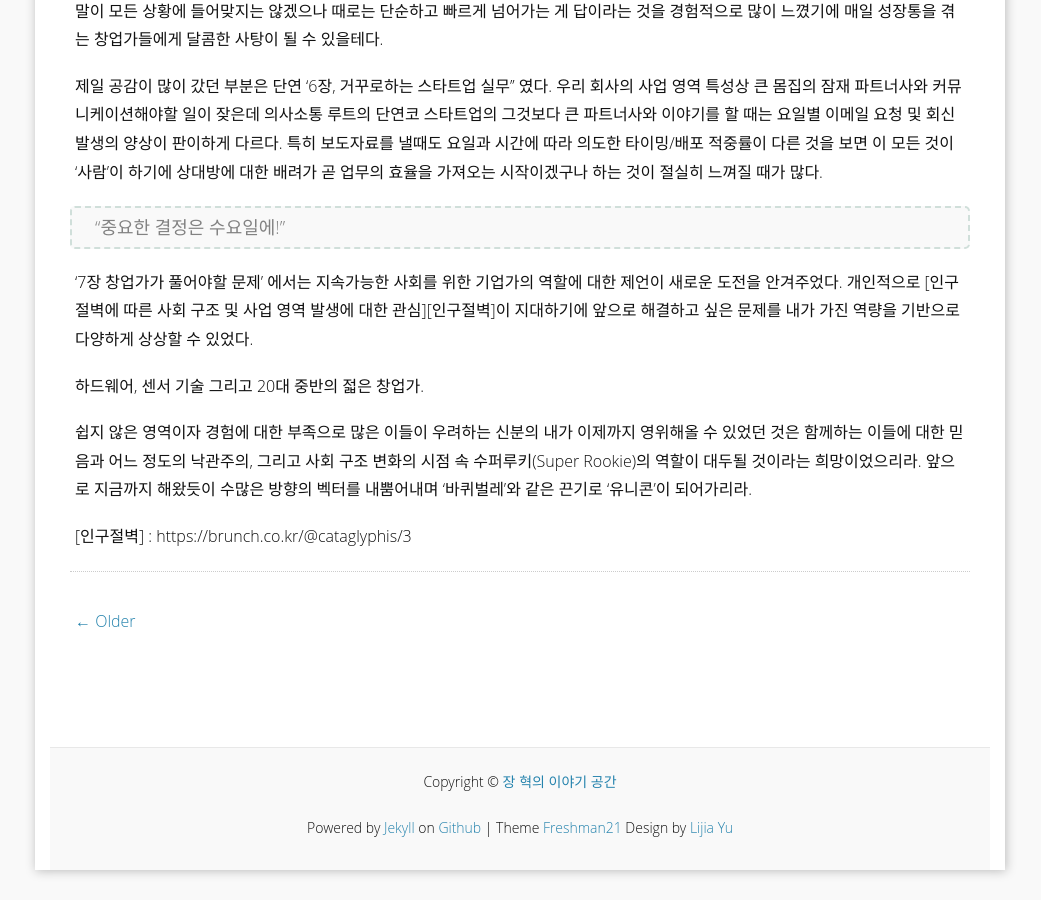
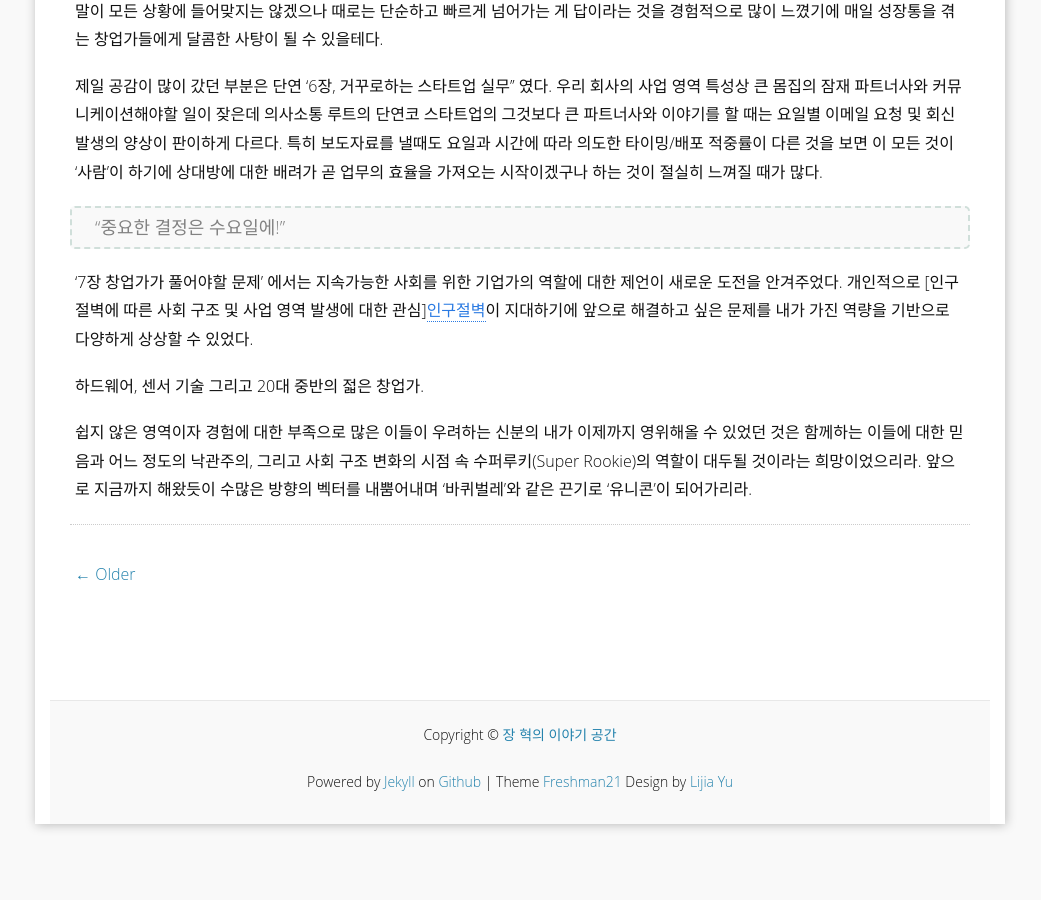
Before and after one commit to HyoukJang/HyoukJang.github.io, a Jekyll site: the page built from _posts/2016-08-19-path-of-young-entrepreneur.md, in a window 1280 px wide and 900 px high, scrolled down 1751 px. Shown: the whole window, without its empty margins (120-1161 px from the left). Built offline with Jekyll 4.4.1, drawn with Linux system fonts in a browser that asks for light colours; nearby versions of some CDN libraries; some web fonts are replaced; comment, search, counter and statistics services are not loaded; after the commit the page ends 2605 px from its top, so only the background shows below that.

Commit message:
modify error

```diff
--- a/_posts/2016-08-19-path-of-young-entrepreneur.md
+++ b/_posts/2016-08-19-path-of-young-entrepreneur.md
@@ -24,11 +24,8 @@ tags:  book life startup
 
 > "중요한 결정은 수요일에!"
 
-'7장 창업가가 풀어야할 문제' 에서는 지속가능한 사회를 위한 기업가의 역할에 대한 제언이 새로운 도전을 안겨주었다. 개인적으로 [인구절벽에 따른 사회 구조 및 사업 영역 발생에 대한 관심][인구절벽]이 지대하기에 앞으로 해결하고 싶은 문제를 내가 가진 역량을 기반으로 다양하게 상상할 수 있었다.
+'7장 창업가가 풀어야할 문제' 에서는 지속가능한 사회를 위한 기업가의 역할에 대한 제언이 새로운 도전을 안겨주었다. 개인적으로 [인구절벽에 따른 사회 구조 및 사업 영역 발생에 대한 관심][인구절벽](ttps://brunch.co.kr/@cataglyphis/3)이 지대하기에 앞으로 해결하고 싶은 문제를 내가 가진 역량을 기반으로 다양하게 상상할 수 있었다.
 
 하드웨어, 센서 기술 그리고 20대 중반의 젋은 창업가.
 
 쉽지 않은 영역이자 경험에 대한 부족으로 많은 이들이 우려하는 신분의 내가 이제까지 영위해올 수 있었던 것은 함께하는 이들에 대한 믿음과 어느 정도의 낙관주의, 그리고 사회 구조 변화의 시점 속 수퍼루키(Super Rookie)의 역할이 대두될 것이라는 희망이었으리라. 앞으로 지금까지 해왔듯이 수많은 방향의 벡터를 내뿜어내며 '바퀴벌레'와 같은 끈기로 '유니콘'이 되어가리라.
-
-
-[인구절벽] : https://brunch.co.kr/@cataglyphis/3
```
